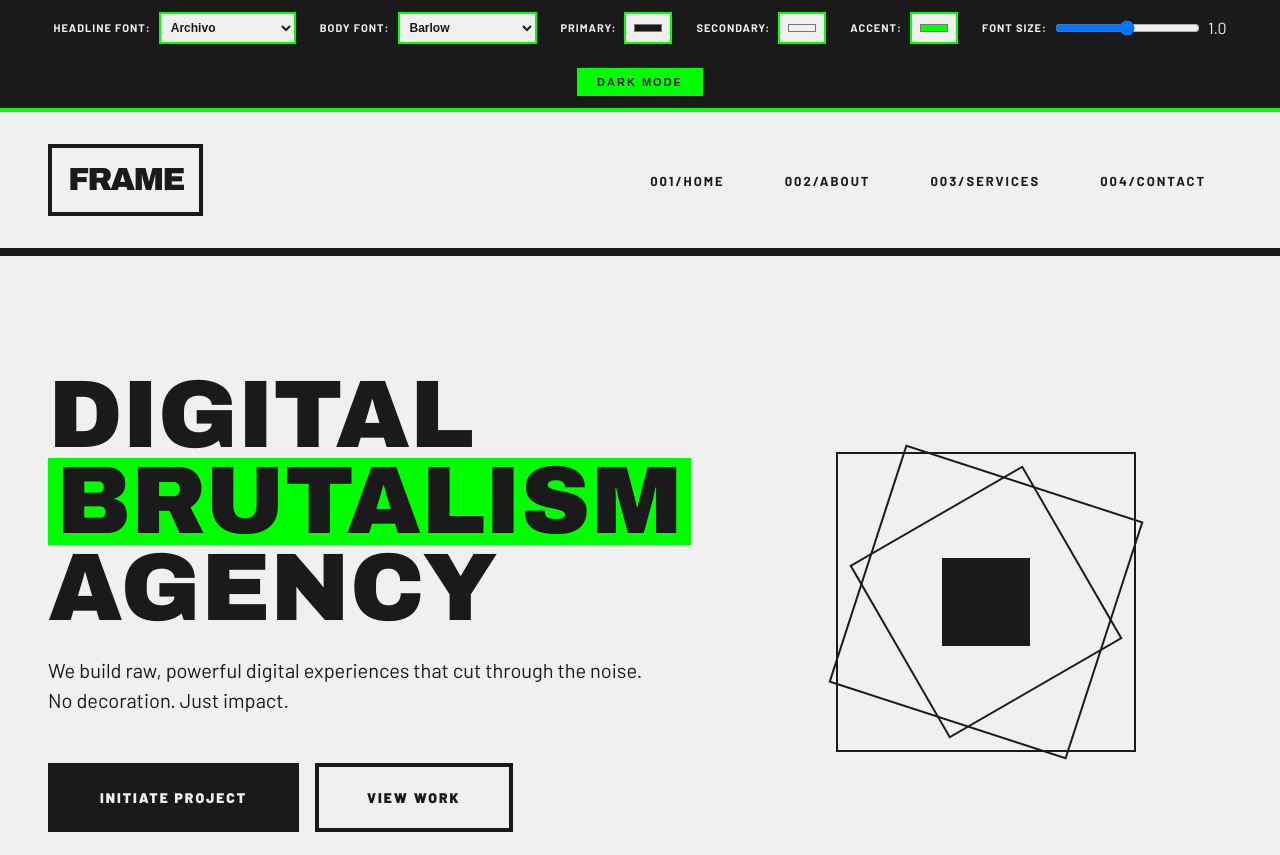
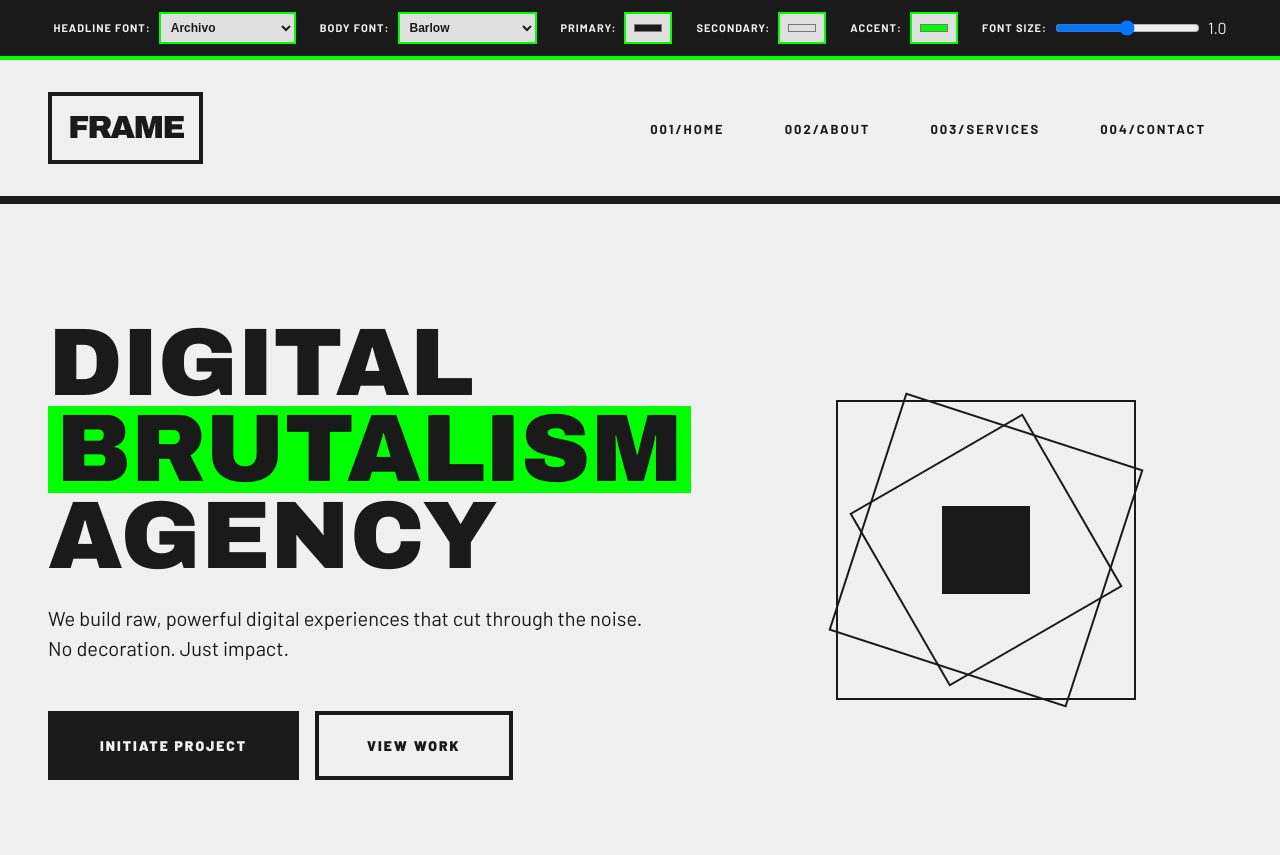
Before and after one commit to seanng/frametw, a plain HTML site: page index.html in a window 1280 px wide. Shown: the top 855 px of the page. Drawn offline with Linux system fonts and the light colour scheme; a web font is replaced by a local one.

Commit message:
update colors

```diff
--- a/index.html
+++ b/index.html
@@ -1,16 +1,19 @@
 <!DOCTYPE html>
 <html lang="en">
+
 <head>
     <meta charset="UTF-8">
     <meta name="viewport" content="width=device-width, initial-scale=1.0">
     <title>Frame - Brutalist Technical</title>
     <link rel="preconnect" href="https://fonts.googleapis.com">
     <link rel="preconnect" href="https://fonts.gstatic.com" crossorigin>
-    <link href="https://fonts.googleapis.com/css2?family=Prosto+One&family=Aclonica&family=Fugaz+One&family=Racing+Sans+One&family=Anta&family=Russo+One&family=Bakbak+One&family=Monomaniac+One&family=Space+Grotesk:wght@400;700&family=Inter:wght@400;600;800&family=Bebas+Neue&family=Oswald:wght@400;600&family=Archivo:wght@400;700;900&family=Barlow:wght@400;700;900&family=Work+Sans:wght@400;700;900&family=Manrope:wght@400;700;800&family=Syne:wght@400;700;800&family=DM+Sans:wght@400;700&family=Plus+Jakarta+Sans:wght@400;700;800&family=Lexend:wght@400;700;900&display=swap" rel="stylesheet">
+    <link
+        href="https://fonts.googleapis.com/css2?family=Prosto+One&family=Aclonica&family=Fugaz+One&family=Racing+Sans+One&family=Anta&family=Russo+One&family=Bakbak+One&family=Monomaniac+One&family=Space+Grotesk:wght@400;700&family=Inter:wght@400;600;800&family=Bebas+Neue&family=Oswald:wght@400;600&family=Archivo:wght@400;700;900&family=Barlow:wght@400;700;900&family=Work+Sans:wght@400;700;900&family=Manrope:wght@400;700;800&family=Syne:wght@400;700;800&family=DM+Sans:wght@400;700&family=Plus+Jakarta+Sans:wght@400;700;800&family=Lexend:wght@400;700;900&display=swap"
+        rel="stylesheet">
     <style>
         :root {
             --primary-color: #1a1a1a;
-            --secondary-color: #f0f0f0;
+            --secondary-color: #e0e0e0;
             --accent-color: #00ff00;
             --text-color: #1a1a1a;
             --bg-color: #f0f0f0;
@@ -25,19 +28,6 @@
             --body-font: 'Barlow', sans-serif;
         }
 
-        [data-theme="dark"] {
-            --primary-color: #f0f0f0;
-            --secondary-color: #1a1a1a;
-            --accent-color: #00ff00;
-            --text-color: #f0f0f0;
-            --bg-color: #1a1a1a;
-            --gray-100: #2a2a2a;
-            --gray-200: #3a3a3a;
-            --gray-300: #4a4a4a;
-            --gray-400: #5a5a5a;
-            --gray-500: #6a6a6a;
-            --gray-600: #7a7a7a;
-        }
 
         * {
             margin: 0;
@@ -95,18 +85,6 @@
             height: 32px;
             cursor: pointer;
             border-radius: 0;
-        }
-
-        .theme-toggle {
-            background: var(--accent-color);
-            border: none;
-            color: var(--primary-color);
-            padding: 8px 20px;
-            cursor: pointer;
-            font-size: 11px;
-            text-transform: uppercase;
-            letter-spacing: 2px;
-            font-weight: 900;
         }
 
         /* Navigation */
@@ -250,13 +228,25 @@
         }
 
         @keyframes frame-rotate {
-            from { transform: rotate(0deg); }
-            to { transform: rotate(360deg); }
+            from {
+                transform: rotate(0deg);
+            }
+
+            to {
+                transform: rotate(360deg);
+            }
         }
 
         @keyframes pulse {
-            0%, 100% { transform: scale(1); }
-            50% { transform: scale(1.1); }
+
+            0%,
+            100% {
+                transform: scale(1);
+            }
+
+            50% {
+                transform: scale(1.1);
+            }
         }
 
         /* Buttons */
@@ -305,7 +295,7 @@
         /* Style Guide Section */
         .style-guide {
             padding: 96px 0;
-            background-color: var(--gray-100);
+            background-color: var(--secondary-color);
         }
 
         .section-header {
@@ -429,7 +419,7 @@
         /* Services Section */
         .services {
             padding: 96px 0;
-            background-color: var(--gray-100);
+            background-color: var(--secondary-color);
         }
 
         .services-grid {
@@ -486,7 +476,7 @@
         }
 
         .contact-form {
-            background-color: var(--gray-100);
+            background-color: var(--secondary-color);
             padding: 48px;
             border: 4px solid var(--primary-color);
         }
@@ -588,6 +578,7 @@
         }
     </style>
 </head>
+
 <body>
     <!-- Toolbar -->
     <div class="toolbar">
@@ -628,7 +619,7 @@
         </div>
         <div class="toolbar-group">
             <label for="secondary-color">Secondary:</label>
-            <input type="color" id="secondary-color" value="#f0f0f0">
+            <input type="color" id="secondary-color" value="#e0e0e0">
         </div>
         <div class="toolbar-group">
             <label for="accent-color">Accent:</label>
@@ -639,7 +630,6 @@
             <input type="range" id="font-size" min="0.8" max="1.2" step="0.1" value="1">
             <span id="font-size-value">1.0</span>
         </div>
-        <button class="theme-toggle" onclick="toggleTheme()">Dark Mode</button>
     </div>
 
     <!-- Navigation -->
@@ -661,7 +651,8 @@
             <div class="hero-grid">
                 <div class="hero-text">
                     <h1>DIGITAL<br><span class="hero-accent">BRUTALISM</span><br>AGENCY</h1>
-                    <p>We build raw, powerful digital experiences that cut through the noise. No decoration. Just impact.</p>
+                    <p>We build raw, powerful digital experiences that cut through the noise. No decoration. Just
+                        impact.</p>
                     <div class="btn-group">
                         <a href="#contact" class="btn btn-primary">INITIATE PROJECT</a>
                         <a href="#services" class="btn btn-secondary">VIEW WORK</a>
@@ -713,8 +704,10 @@
             <div class="about-content">
                 <div class="about-text">
                     <p>Frame is not your typical digital agency. We believe in the power of raw, unfiltered design.</p>
-                    <p>Our approach strips away the unnecessary, leaving only what matters: functionality, impact, and results. We don't hide behind pretty pixels or trendy effects.</p>
-                    <p>Every project is an exercise in digital brutalism - honest, powerful, and impossible to ignore. We build experiences that demand attention and deliver results.</p>
+                    <p>Our approach strips away the unnecessary, leaving only what matters: functionality, impact, and
+                        results. We don't hide behind pretty pixels or trendy effects.</p>
+                    <p>Every project is an exercise in digital brutalism - honest, powerful, and impossible to ignore.
+                        We build experiences that demand attention and deliver results.</p>
                 </div>
                 <div class="about-stats">
                     <div class="stat-item">
@@ -810,39 +803,32 @@
     </footer>
 
     <script>
-        // Theme Toggle
-        function toggleTheme() {
-            const body = document.body;
-            const currentTheme = body.getAttribute('data-theme');
-            const newTheme = currentTheme === 'dark' ? 'light' : 'dark';
-            body.setAttribute('data-theme', newTheme);
-            document.querySelector('.theme-toggle').textContent = newTheme === 'dark' ? 'LIGHT MODE' : 'DARK MODE';
-        }
+
 
         // Font Controls
-        document.getElementById('headline-font').addEventListener('change', function(e) {
+        document.getElementById('headline-font').addEventListener('change', function (e) {
             document.documentElement.style.setProperty('--headline-font', e.target.value);
         });
 
-        document.getElementById('body-font').addEventListener('change', function(e) {
+        document.getElementById('body-font').addEventListener('change', function (e) {
             document.documentElement.style.setProperty('--body-font', e.target.value);
         });
 
         // Color Controls
-        document.getElementById('primary-color').addEventListener('input', function(e) {
+        document.getElementById('primary-color').addEventListener('input', function (e) {
             document.documentElement.style.setProperty('--primary-color', e.target.value);
         });
 
-        document.getElementById('secondary-color').addEventListener('input', function(e) {
+        document.getElementById('secondary-color').addEventListener('input', function (e) {
             document.documentElement.style.setProperty('--secondary-color', e.target.value);
         });
 
-        document.getElementById('accent-color').addEventListener('input', function(e) {
+        document.getElementById('accent-color').addEventListener('input', function (e) {
             document.documentElement.style.setProperty('--accent-color', e.target.value);
         });
 
         // Font Size Control
-        document.getElementById('font-size').addEventListener('input', function(e) {
+        document.getElementById('font-size').addEventListener('input', function (e) {
             document.documentElement.style.setProperty('--font-size-multiplier', e.target.value);
             document.getElementById('font-size-value').textContent = e.target.value;
         });
@@ -858,4 +844,5 @@
         });
     </script>
 </body>
+
 </html>
```
